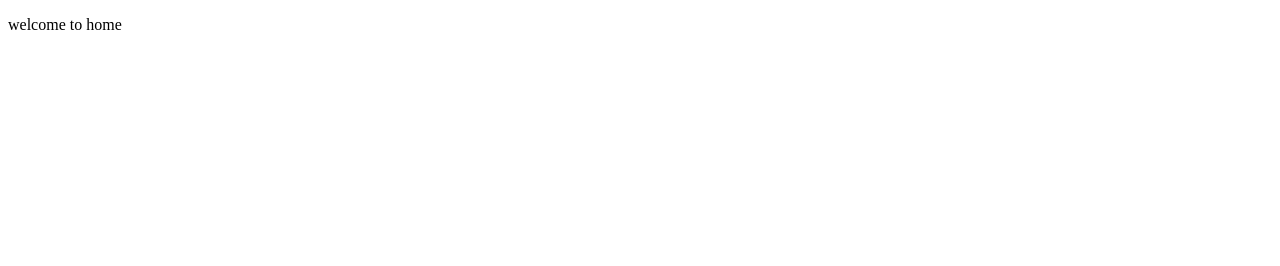
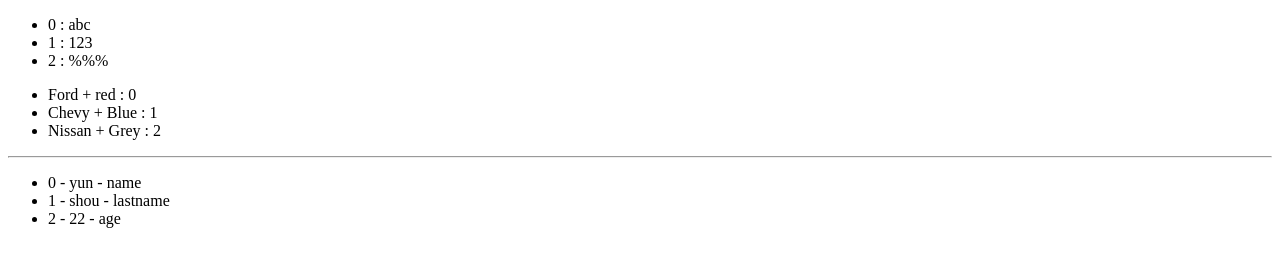
Before and after one commit to yunshou/vue-2024, a plain HTML site: page index.html in a window 1280 px wide. Drawn offline with nearby package versions, Linux system fonts and the light colour scheme.

Commit message:
class 2-12

```diff
--- a/index.html
+++ b/index.html
@@ -8,16 +8,27 @@
 </head>
 <body>
     <div id="app">
-       <p v-if=" user.age > user.allowedAge">
-        you are old enough
-       </p>
-       <p v-else-if="user.name === 'yunshou'">
-        welcome to home
-       </p>
+       <ul>
 
-       <p v-else>
-        you are not olds
-       </p>
+        <li v-for="(name,index) in names">
+            {{ index }} : {{ name }}
+          </li>
+       </ul>
+
+       <ul>
+        <li v-for="(car,index) in cars">
+            {{ car.brand }} + {{ car.color }} : {{ index }}
+        </li>
+       </ul>
+
+       <hr>
+
+       <ul>
+        <li v-for="(key,value,index) in user">
+            {{ index }} - {{ key }} - {{ value }}
+        </li>
+       </ul>
+
 
     </div>
 
@@ -26,14 +37,22 @@
     const { createApp,ref } = Vue;
     createApp({
         setup() {
-            const user = ref({
-                name : 'yunshou',
-                age : 15,
-                allowedAge : 18
-            })
+            const names = ref([
+                'abc','123','%%%'
+            ]);
+            const cars = ref([
+                {brand:'Ford',color:'red'},
+                {brand:'Chevy',color:'Blue'},
+                {brand:'Nissan',color:'Grey'}
+            ])
+            const user = {
+                name: 'yun',
+                lastname: 'shou',
+                age: 22
+            }
 
             return {
-                user
+                names,cars,user
 
             }
 
```
